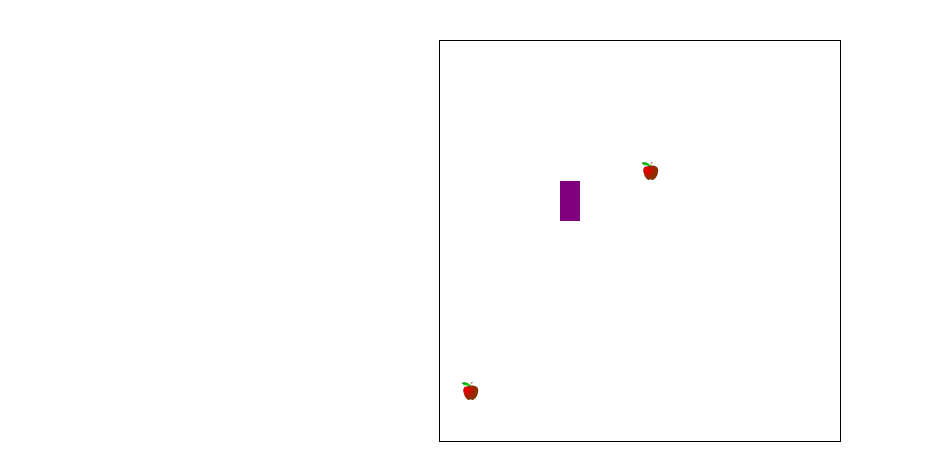
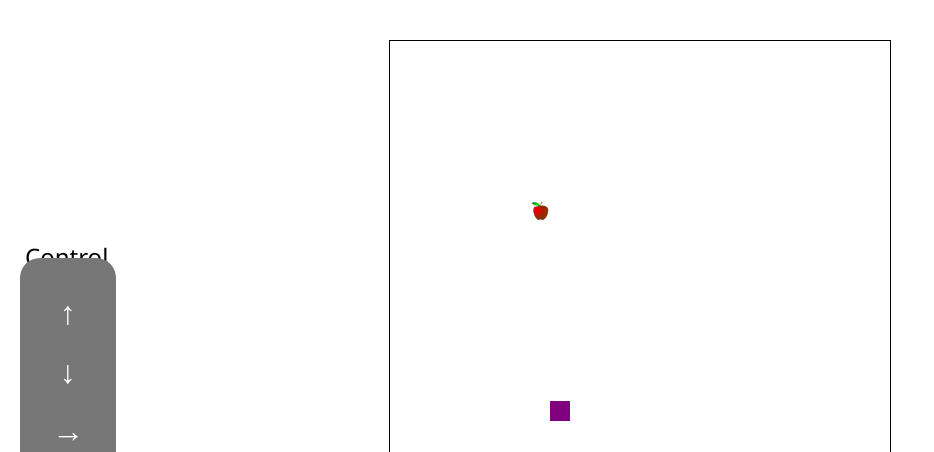
Before and after one commit to Emilst11/se-fe8-kelompok4, a plain HTML site: page index.html in a window 1280 px wide. Shown: the top 452 px of the page, without its empty margins (0-934 px from the left). Drawn offline with Linux system fonts and the light colour scheme.

Commit message:
Updating controller information in HTML page

```diff
--- a/assets/styles/style.css
+++ b/assets/styles/style.css
@@ -23,3 +23,20 @@ h2{
     font-size: 1.5rem;
     font-weight: 400;
 }
+.container-cotrol{
+    position: absolute;
+    top: 50%;
+    left: 20px;
+    transform: translateY(-50%);
+    padding: 1rem;
+    background-color: #777777;
+    text-align: center;
+    color: #fff;
+    border-radius: 20px;
+    user-select: none;
+}
+h2:nth-child(2){
+    position: absolute;
+    top: 30%;
+    left: 25px;
+}
--- a/index.html
+++ b/index.html
@@ -7,10 +7,18 @@
         <div class="container-programs">
             <audio src="/assets/sounds/introduction-to-programming_game-over.mp3" id="gameover"></audio>
             <img src="/assets/images/Red_apple.png" alt="apple" id="iconApple" hidden>
-            <canvas id="snakeBoard" width="400" height="400" style="border:1px solid #000000;"></canvas>
+            <canvas id="snakeBoard" width="500" height="500" style="border:1px solid #000000;"></canvas>
             <h1>Snake Game Level <span id="leveling">1</span></h1>
             <h2>Score</h2>
-            <canvas id="score1Board" width="100" height="100" style="border:1px solid #000000;"></canvas>
+            <canvas id="score1Board" width="50" height="50" style="border:1px solid #000000;"></canvas>
+        </div>
+
+        <h2>Control</h2>
+        <div class="container-cotrol">
+            <h1>&uarr;</h1>
+            <h1>&#8595;</h1>
+            <h1>&#8594;</h1>
+            <h1>&#8592;</h1>
         </div>
     </body>
 </html>
--- a/index.js
+++ b/index.js
@@ -1,5 +1,5 @@
 const CELL_SIZE = 20;
-const CANVAS_SIZE = 400;
+const CANVAS_SIZE = 500;
 const REDRAW_INTERVAL = 50;
 const WIDTH = CANVAS_SIZE / CELL_SIZE;
 const HEIGHT = CANVAS_SIZE / CELL_SIZE;
@@ -55,16 +55,13 @@ function drawCell(ctx, x, y, color) {
 }
 
 function drawScore(snake) {
-    let scoreCanvas;
-    if (snake.color == snake1.color) {
-        scoreCanvas = document.getElementById("score1Board");
-    }
+    let scoreCanvas = document.getElementById("score1Board");
     let scoreCtx = scoreCanvas.getContext("2d");
 
     scoreCtx.clearRect(0, 0, CANVAS_SIZE, CANVAS_SIZE);
-    scoreCtx.font = "30px Arial";
-    scoreCtx.fillStyle = snake.color
-    scoreCtx.fillText(snake.score, 10, scoreCanvas.scrollHeight / 2);
+    scoreCtx.font = "18px Arial";
+    scoreCtx.fillStyle = snake.color;
+    scoreCtx.fillText(snake.score, 20, scoreCanvas.scrollHeight / 2);
 }
 
 function draw() {
@@ -80,10 +77,9 @@ function draw() {
             drawCell(ctx, snake1.body[i].x, snake1.body[i].y, snake1.color);
         }
         for(let i = 0; i < apple.length; i++){
-            // drawCell(ctx, apple[i].position.x, apple[i].position.y, img);
             ctx.drawImage(img, apple[i].position.x * CELL_SIZE, apple[i].position.y * CELL_SIZE, CELL_SIZE, CELL_SIZE);
         }
-
+        // Draw the ellipse
         drawScore(snake1);
     }, REDRAW_INTERVAL);
 }
```
